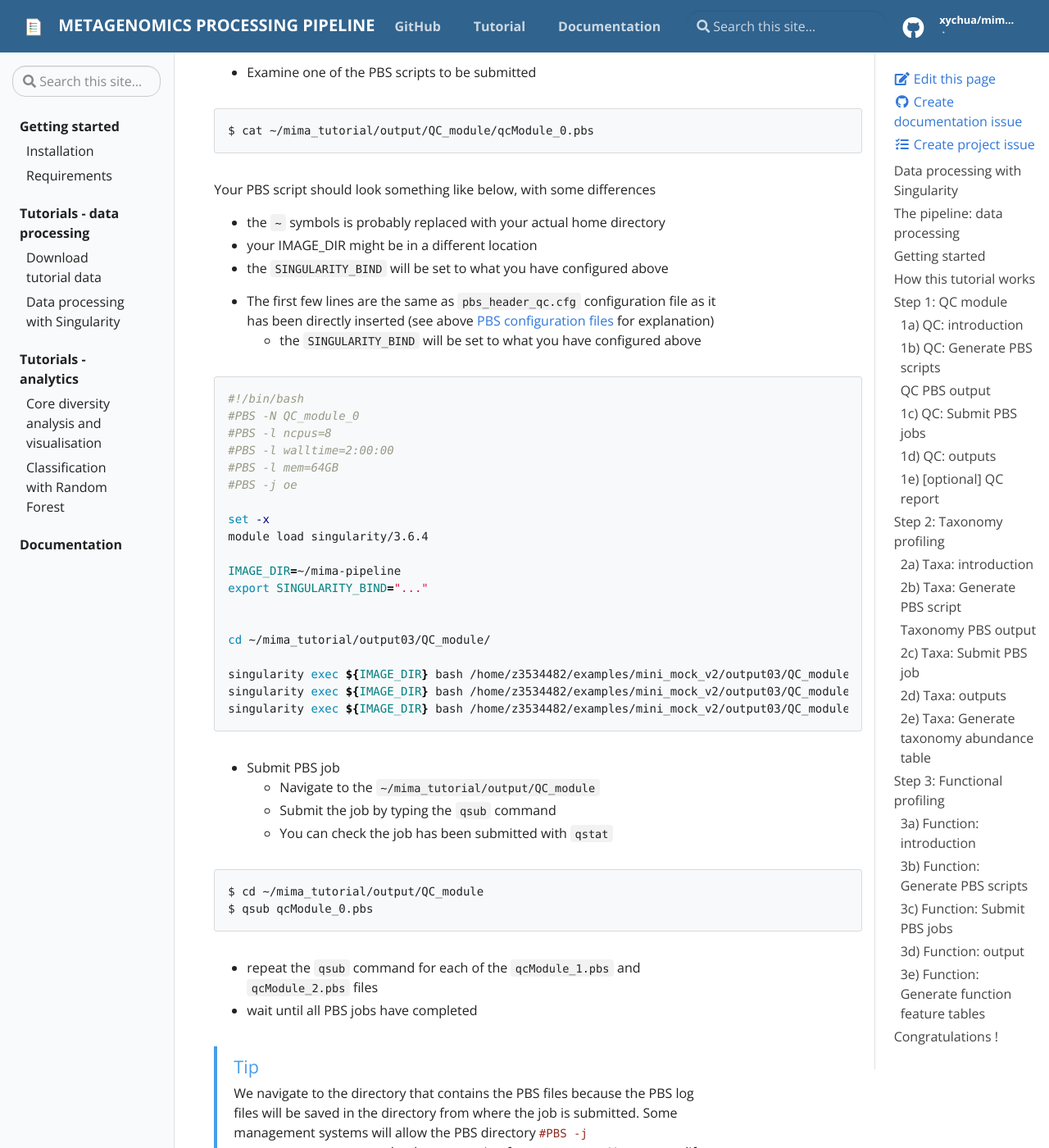
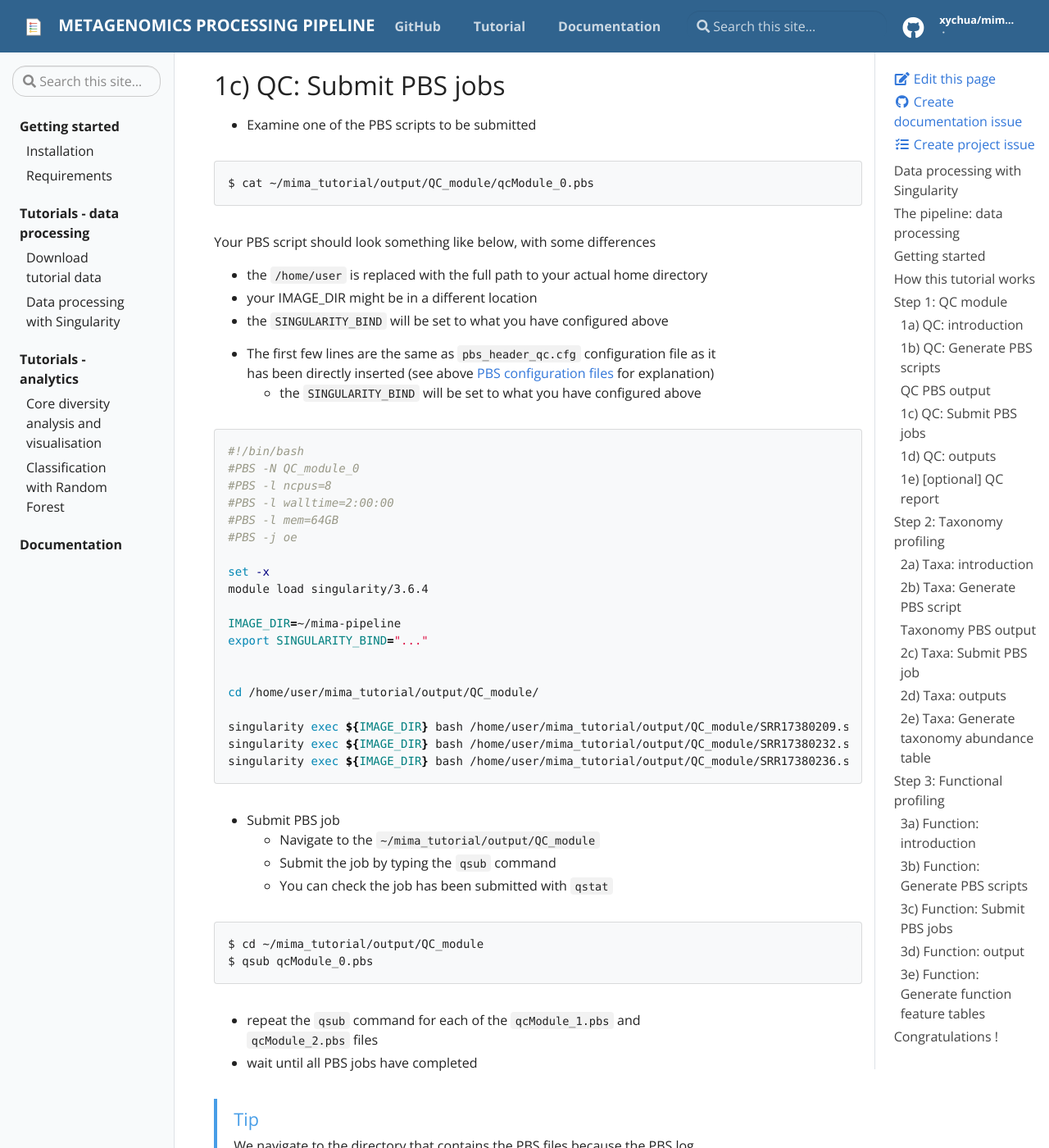
Before and after one commit to mrcbioinfo/mima-pipeline, a Jekyll site: the page built from docs/_docs/tutorials/tutorial-with-singularity.md, in a window 1280 px wide and 1400 px high, scrolled down 9236 px. Shown: the whole window at 82% size. Built offline with Jekyll 4.4.1, drawn with Linux system fonts in a browser that asks for light colours; some of the changed text lies outside the part shown.

Commit message:
update example paths in output

````diff
--- a/docs/_docs/tutorials/tutorial-with-singularity.md
+++ b/docs/_docs/tutorials/tutorial-with-singularity.md
@@ -182,6 +182,8 @@ If the <code class="language-plaintext highlighter-rouge">mima_tutorial</code> f
 
 Check the filenames are the same as the fastq files extract, update as necessary
 
+Note that the filenames don't need to be absolute paths as we will specify the fullpath in step 1 QC module.
+
 ```
 Sample_ID,FileID_R1,FileID_R2
 SRR17380209,SRR17380209.sra_1.fastq.gz,SRR17380209.sra_2.fastq.gz
@@ -311,7 +313,7 @@ $ cat ~/mima_tutorial/output/QC_module/qcModule_0.pbs
 ```
 
 Your PBS script should look something like below, with some differences
-  - the `~` symbols is probably replaced with your actual home directory
+  - the `/home/user` is replaced with the full path to your actual home directory
   - your IMAGE_DIR might be in a different location
   - the `SINGULARITY_BIND` will be set to what you have configured above
 
@@ -333,11 +335,11 @@ IMAGE_DIR=~/mima-pipeline
 export SINGULARITY_BIND="..."
 
 
-cd ~/mima_tutorial/output03/QC_module/
+cd /home/user/mima_tutorial/output/QC_module/
 
-singularity exec ${IMAGE_DIR} bash /home/z3534482/examples/mini_mock_v2/output03/QC_module/SRR17380209.sh > SRR17380209_qc_module.log 2>&1
-singularity exec ${IMAGE_DIR} bash /home/z3534482/examples/mini_mock_v2/output03/QC_module/SRR17380232.sh > SRR17380232_qc_module.log 2>&1
-singularity exec ${IMAGE_DIR} bash /home/z3534482/examples/mini_mock_v2/output03/QC_module/SRR17380236.sh > SRR17380236_qc_module.log 2>&1
+singularity exec ${IMAGE_DIR} bash /home/user/mima_tutorial/output/QC_module/SRR17380209.sh > SRR17380209_qc_module.log 2>&1
+singularity exec ${IMAGE_DIR} bash /home/user/mima_tutorial/output/QC_module/SRR17380232.sh > SRR17380232_qc_module.log 2>&1
+singularity exec ${IMAGE_DIR} bash /home/user/mima_tutorial/output/QC_module/SRR17380236.sh > SRR17380236_qc_module.log 2>&1
 ```
 
 - Submit PBS job
@@ -524,7 +526,7 @@ $ cat ~/mima_tutorial/output/Taxonomy_profiling/run_taxa_profiling.pbs
 ```
 
 Your PBS script should look something like below, with some differences
-  - the `~` symbols is probably replaced with your actual home directory
+  - the `/home/user` is replaced with the full path to your actual home directory
   - your IMAGE_DIR might be in a different location
   - the `SINGULARITY_BIND` will be set to what you have configured above
 
@@ -548,10 +550,10 @@ IMAGE_DIR=~/mima-pipeline
 export SINGULARITY_BIND="..."
 
 
-cd ~/mima_tutorial/output/Taxonomy_profiling/
+cd /home/user/mima_tutorial/output/Taxonomy_profiling/
 
-singularity exec ${IMAGE_DIR} bash /home/z3534482/examples/mini_mock_v2/output03/Taxonomy_profiling/SRR17380209.sh
-singularity exec ${IMAGE_DIR} bash /home/z3534482/examples/mini_mock_v2/output03/Taxonomy_profiling/SRR17380232.sh
+singularity exec ${IMAGE_DIR} bash /home/user/mima_tutorial/output/Taxonomy_profiling/SRR17380209.sh
+singularity exec ${IMAGE_DIR} bash /home/user/mima_tutorial/output/Taxonomy_profiling/SRR17380232.sh
 ...
 ```
 
@@ -768,7 +770,7 @@ $ cat ~/mima_tutorial/output/Function_profiling/SRR17380209.pbs
 ```
 
 Your PBS script should look something like below, with some differences
-  - the `~` symbols is probably replaced with your actual home directory
+  - the `/home/user` is replaced with the full path to your actual home directory
   - `<path/to/db>` databases will be replaced with what you set above for `--nucleotide-database` etc
 
 - The first few lines come from the `pbs_header_func.cfg` configuration file (see [PBS configuration files](#pbs-configuration-files))
@@ -790,12 +792,12 @@ IMAGE_DIR=~/mima-pipeline
 export SINGULARITY_BIND="..."
 
 
-cd ~/mima_tutorial/output/Function_profiling/
+cd /home/user/mima_tutorial/output/Function_profiling/
 
 # Execute HUMAnN3
-cat ~/mima_tutorial/output/QC_module/CleanReads/SRR17380209_clean_1.fq.gz ~/mima_tutorial/output/QC_module/CleanReads/SRR17380209_clean_2.fq.gz > ~/mima_tutorial/output/Function_profiling/SRR17380209_combine.fq.gz
+cat /home/user/mima_tutorial/output/QC_module/CleanReads/SRR17380209_clean_1.fq.gz ~/mima_tutorial/output/QC_module/CleanReads/SRR17380209_clean_2.fq.gz > ~/mima_tutorial/output/Function_profiling/SRR17380209_combine.fq.gz
 
-outdir=~/mima_tutorial/output/Function_profiling/
+outdir=/home/user/mima_tutorial/output/Function_profiling/
 singularity exec ${IMAGE_DIR} humann -i ${outdir}SRR17380209_combine.fq.gz --threads 28 \
 -o $outdir --memory-use maximum \
 --nucleotide-database </path/to/humann3>/chocophlan \
````
